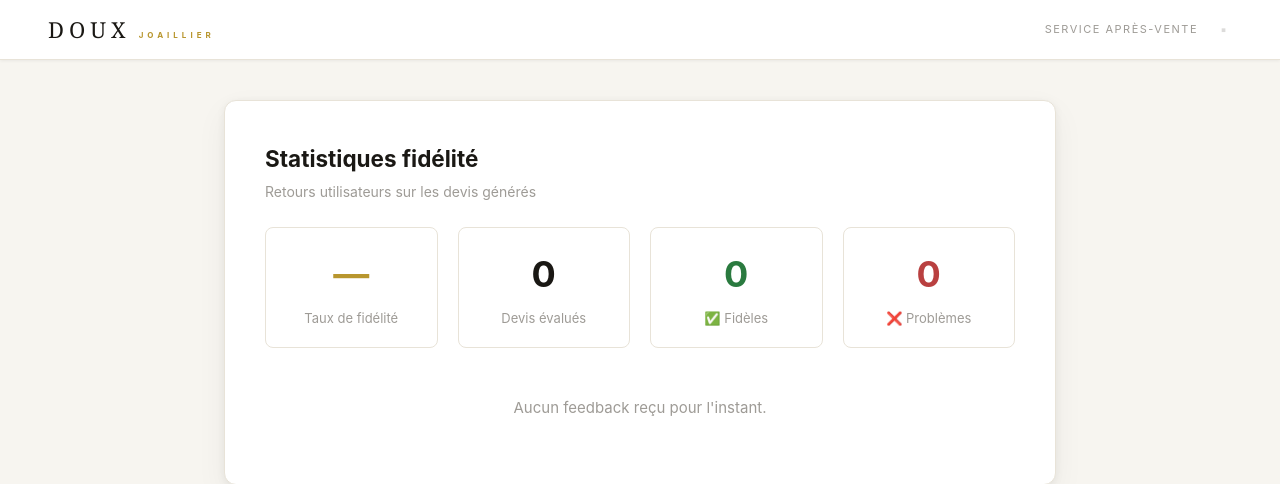
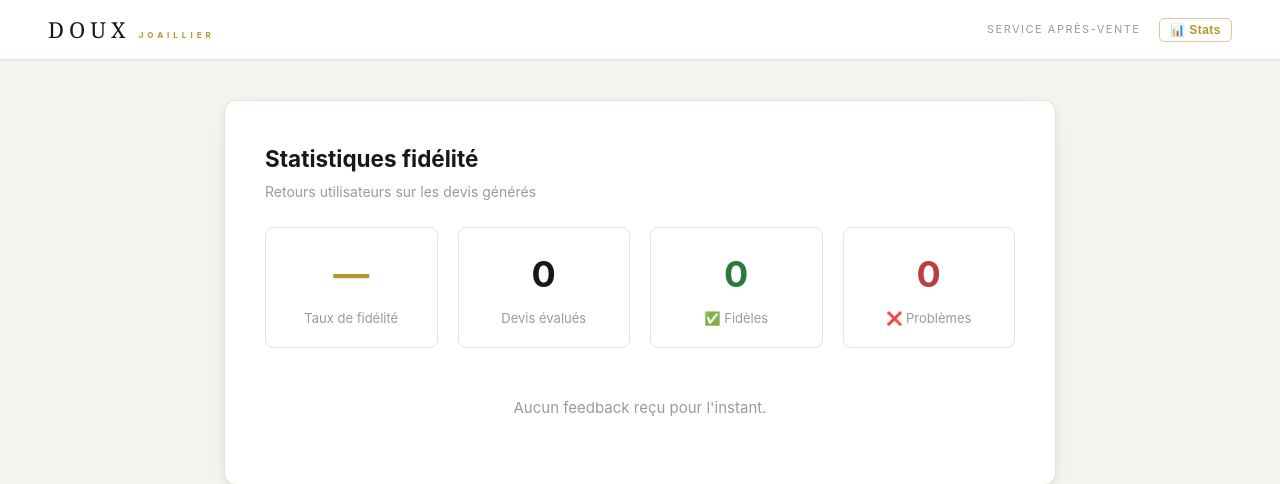
Before and after one commit to CamargAqua/DouxDevis, a Flask app: page /stats in a window 1280 px wide. Shown: the top 484 px of the page. Run offline with Flask 3, Linux system fonts and the light colour scheme; the visitor is signed in with stand-in values (Sample User, id 1).

Commit message:
style(topbar): make stats button visible — gold border + label

```diff
--- a/templates/base.html
+++ b/templates/base.html
@@ -14,7 +14,7 @@
     </a>
     <span class="topbar-right">
       Service après-vente
-      <button id="stats-trigger" onclick="openStatsModal()" title="Statistiques" style="background:none;border:none;cursor:pointer;padding:4px 6px;margin-left:12px;opacity:0.35;font-size:15px;vertical-align:middle;color:inherit;" aria-label="Accès statistiques">▪</button>
+      <button id="stats-trigger" onclick="openStatsModal()" title="Statistiques" style="background:none;border:1px solid rgba(184,150,46,.5);border-radius:5px;cursor:pointer;padding:4px 10px;margin-left:14px;font-size:12px;font-weight:600;color:#B8962E;letter-spacing:.04em;vertical-align:middle;" aria-label="Accès statistiques">📊 Stats</button>
     </span>
   </header>
 
```
